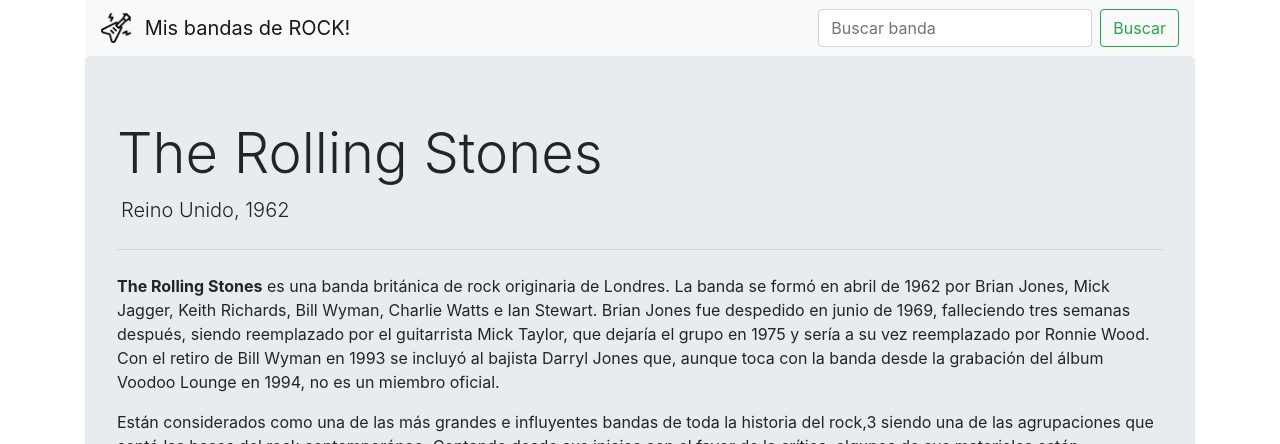
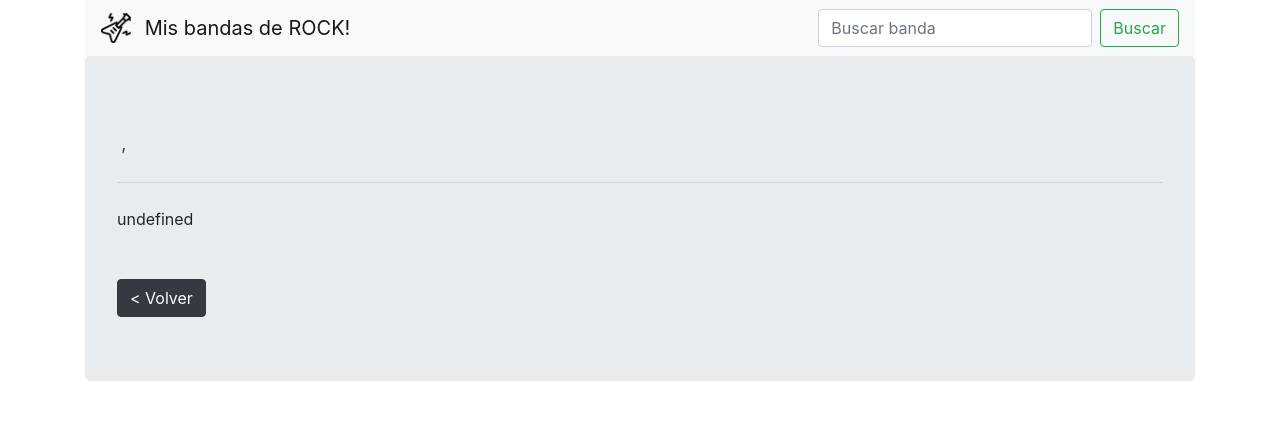
Before and after one commit to r-bh/rocking-bands, an Angular app: page /banda/0 in a window 1280 px wide. Shown: the top 444 px of the page. Built offline with nearby package versions, Linux system fonts and the light colour scheme.

Commit message:
index addition to each band

```diff
--- a/src/app/components/all-bands/all-bands.component.html
+++ b/src/app/components/all-bands/all-bands.component.html
@@ -1,10 +1,10 @@
 <div class="card-columns mt-3">
-    <div *ngFor="let band of myBands; let i=index" class="card">
+    <div *ngFor="let band of myBands" class="card">
       <div class="card-body ">
         <h5 class="card-title text-center">{{band.name}}</h5>
         <p class="card-text text-center">{{band.place}}, {{band.year}}</p>
-        <a [routerLink]="['/banda',i]" class="btn btn-outline-info">Ver más...</a>
-        <button class="btn btn-outline-danger btn-sm float-right float-bottom mt-1" type="button" (click)="removeBand(i)"><span class="glyphicon glyphicon-trash"></span>
+        <a [routerLink]="['/banda',band.id]" class="btn btn-outline-info">Ver más...</a>
+        <button class="btn btn-outline-danger btn-sm float-right float-bottom mt-1" type="button" (click)="removeBand(band.id)"><span class="glyphicon glyphicon-trash"></span>
         Eliminar
          </button>
             </div>
--- a/src/app/components/band/band.component.ts
+++ b/src/app/components/band/band.component.ts
@@ -1,7 +1,7 @@
 import { Component, OnInit } from '@angular/core';
 import { BandsService, Band } from '../../services/bands.service';
 import { ActivatedRoute } from '@angular/router';
-import { DomSanitizer, SafeUrl ,SafeHtml} from '@angular/platform-browser'; //para el video de youtube
+import { DomSanitizer, SafeUrl, SafeHtml } from '@angular/platform-browser'; //para el video de youtube
 
 
 @Component({
@@ -9,7 +9,7 @@
   templateUrl: './band.component.html'
 })
 export class BandComponent {
-  band: Band ;
+  band: Band;
   safeURL: SafeUrl;
   safeHtml: SafeHtml;
   videoURL: string;
@@ -22,7 +22,7 @@
       this.band = this._bandsService.getBand(params['id']);
 
     })
-    this.safeURL = this._sanitizer.bypassSecurityTrustResourceUrl(this.band.youtubeURL);
+    this.safeURL = this.band ? this._sanitizer.bypassSecurityTrustResourceUrl(this.band.youtubeURL) : "";
 
     this.safeHtml = this._sanitizer.bypassSecurityTrustHtml(this.band.info);
 
--- a/src/app/components/finder/finder.component.html
+++ b/src/app/components/finder/finder.component.html
@@ -1,9 +1,9 @@
 <div class="card-columns mt-3">
-    <div *ngFor="let band of matchingBands; let i=index" class="card">
+    <div *ngFor="let band of matchingBands" class="card">
         <div class="card-body text-center">
             <h5 class="card-title ">{{band.name}}</h5>
             <p class="card-text ">{{band.place}}, {{band.year}}</p>
-            <a [routerLink]="['/banda',i]" class="btn btn-outline-info">Ver más...</a>
+            <a [routerLink]="['/banda',band.id]" class="btn btn-outline-info">Ver más...</a>
         </div>
     </div>
 </div>
--- a/src/app/components/new-band/new-band.component.ts
+++ b/src/app/components/new-band/new-band.component.ts
@@ -1,5 +1,6 @@
 import { Component, OnInit } from '@angular/core';
 import { BandsService, Band } from '../../services/bands.service'
+import { identifierModuleUrl } from '@angular/compiler';
 
 @Component({
   selector: 'app-new-band',
@@ -12,12 +13,14 @@
 
   }
 
-   newBand:Band;
+  newBand: Band;
 
-  save(form){
+  save(form) {
     console.log(form);
 
-    if(form.status=="VALID"){
+    if (form.status == "VALID") {
+
+      form.value.id = this.getId();
       this._bandsService.saveBand(form.value);
       // this._bandsService.saveBand(this.newBand);
       form.reset();
@@ -25,5 +28,19 @@
 
   }
 
+  private getId() {
+
+    let currentBands: Band[] = this._bandsService.getBands();
+    let idsArray: number[]=[];
+    let newId: number;
+    for (let band of currentBands) {
+      idsArray.push(band.id);
+    }
+    newId = Math.max(...idsArray) + 1;
+    console.log(newId);
+
+    return newId;
+  }
+
 
 }
--- a/src/app/services/bands.service.ts
+++ b/src/app/services/bands.service.ts
@@ -5,6 +5,7 @@
 
     private myBands: Band[] =
         [{
+            id: 1,
             name: 'The Rolling Stones', place: 'Reino Unido', year: '1962', info: `
         <p><strong>The Rolling Stones</strong> es una banda británica de rock originaria de Londres. La banda se formó en abril de 1962​ por Brian Jones, Mick
         Jagger, Keith Richards, Bill Wyman, Charlie Watts e Ian Stewart.​ Brian Jones fue despedido en junio de 1969,
@@ -27,6 +28,7 @@
             youtubeURL: "https://www.youtube.com/embed/mcdNfsO73ZQ"
         },
         {
+            id: 2,
             name: 'Led Zeppelin', place: 'Reino Unido', year: '1968 ', info: `
      <p>   Led Zeppelin fue un grupo británico de hard rock fundado en 1968 por el guitarrista Jimmy Page, quien había pertenecido a The Yardbirds. La banda estuvo integrada por John Paul Jones como bajista y teclista, el vocalista Robert Plant y John Bonham a la batería (que había coincidido con Plant en The Band of Joy).
 
@@ -37,12 +39,12 @@
  Los discos con esta certificación son: Led Zeppelin IV (23 millones), Physical Graffiti (15 millones), Led Zeppelin II (12 millones), Houses of the Holy (11 millones) , Led Zeppelin I (10 millones) y Box Set (10 millones). En 2004, la revista Rolling Stone los clasificó en el número 14
  en su lista de los «100 artistas más grandes de todos los tiempos». </p>`, youtubeURL: "https://www.youtube.com/embed/mMLiThPS30o"
         },
-        { name: 'Queen', place: 'Reino Unido', year: '1970', info: 'Work in progress... sólo hay info en The Rolling Stones y Led Zeppelin' },
-        { name: 'Pink Floyd', place: 'Reino Unido', year: '1965', info: 'Work in progress... sólo hay info en The Rolling Stones y Led Zeppelin' },
-        { name: 'Deep Purple', place: 'Reino Unido', year: '1968', info: 'Work in progress... sólo hay info en The Rolling Stones y Led Zeppelin' },
-        { name: 'AC/DC', place: 'Australia', year: '1973', info: 'Work in progress... sólo hay info en The Rolling Stones y Led Zeppelin' },
-        { name: 'The Ramones', place: 'Estados Unidos', year: '1974', info: 'Work in progress... sólo hay info en The Rolling Stones y Led Zeppelin' },
-        { name: 'Kiss', place: 'Estados Unidos', year: '1973', info: 'Work in progress... sólo hay info en The Rolling Stones y Led Zeppelin' }];
+        { id: 3, name: 'Queen', place: 'Reino Unido', year: '1970', info: 'Work in progress... sólo hay info en The Rolling Stones y Led Zeppelin' },
+        { id: 4, name: 'Pink Floyd', place: 'Reino Unido', year: '1965', info: 'Work in progress... sólo hay info en The Rolling Stones y Led Zeppelin' },
+        { id: 5, name: 'Deep Purple', place: 'Reino Unido', year: '1968', info: 'Work in progress... sólo hay info en The Rolling Stones y Led Zeppelin' },
+        { id: 6, name: 'AC/DC', place: 'Australia', year: '1973', info: 'Work in progress... sólo hay info en The Rolling Stones y Led Zeppelin' },
+        { id: 7, name: 'The Ramones', place: 'Estados Unidos', year: '1974', info: 'Work in progress... sólo hay info en The Rolling Stones y Led Zeppelin' },
+        { id: 8, name: 'Kiss', place: 'Estados Unidos', year: '1973', info: 'Work in progress... sólo hay info en The Rolling Stones y Led Zeppelin' }];
 
 
     constructor() {
@@ -54,11 +56,20 @@
     }
 
     removeBand(idx: number) {
-        this.myBands.splice(idx, 1);
+        for(let i=0;i<this.myBands.length;i++){
+            if(this.myBands[i].id==idx){
+                this.myBands.splice(i, 1);
+            }
+        }
     }
 
     getBand(idx: number) {
-        return this.myBands[idx];
+        let myBand = {} as Band;
+        for (let band of this.myBands) {
+            if (band.id == idx)
+                myBand = band;
+        }
+        return myBand;
     }
 
     saveBand(newBand: Band) {
@@ -75,16 +86,14 @@
             }
         }
         return bandArr;
-
     }
-
-
 
 }
 
 
 
 export interface Band {
+    id: number,
     name: string,
     place: string,
     year: string,
```
